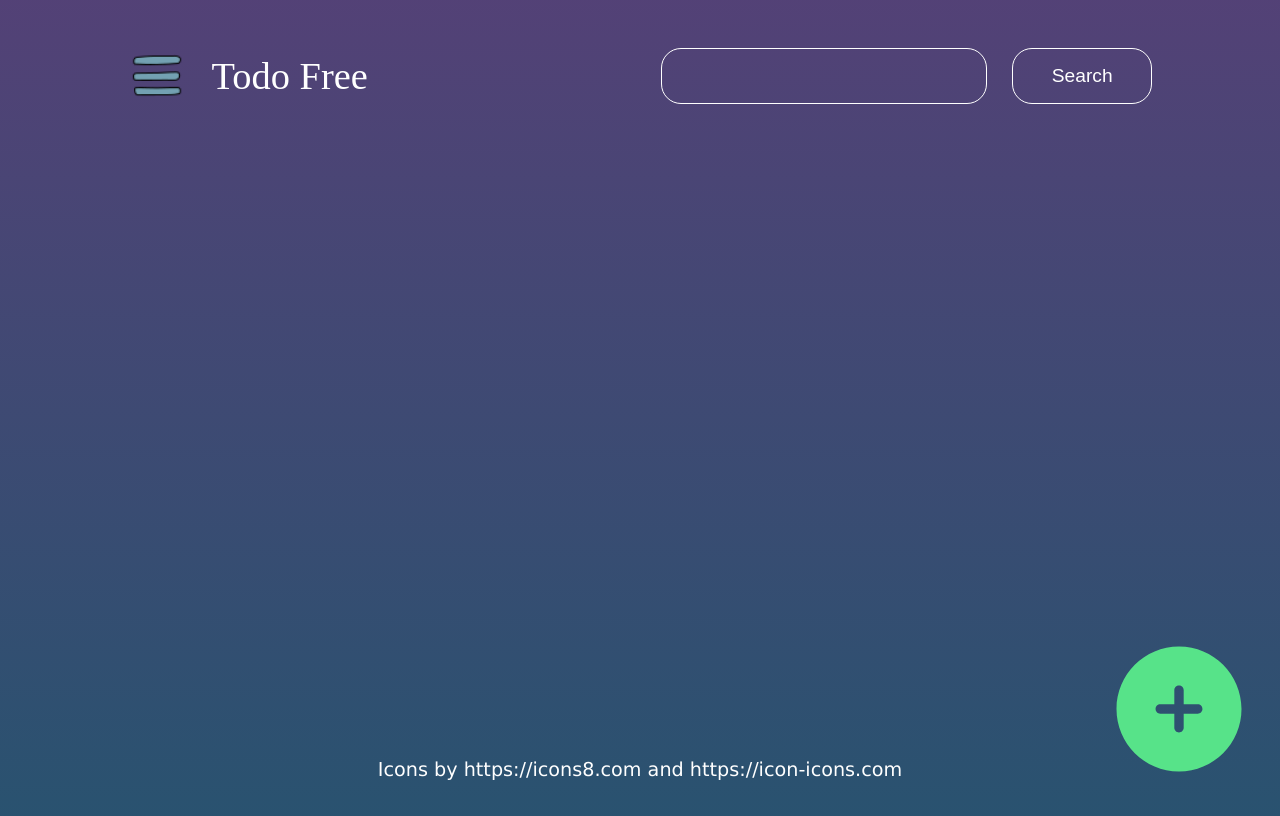
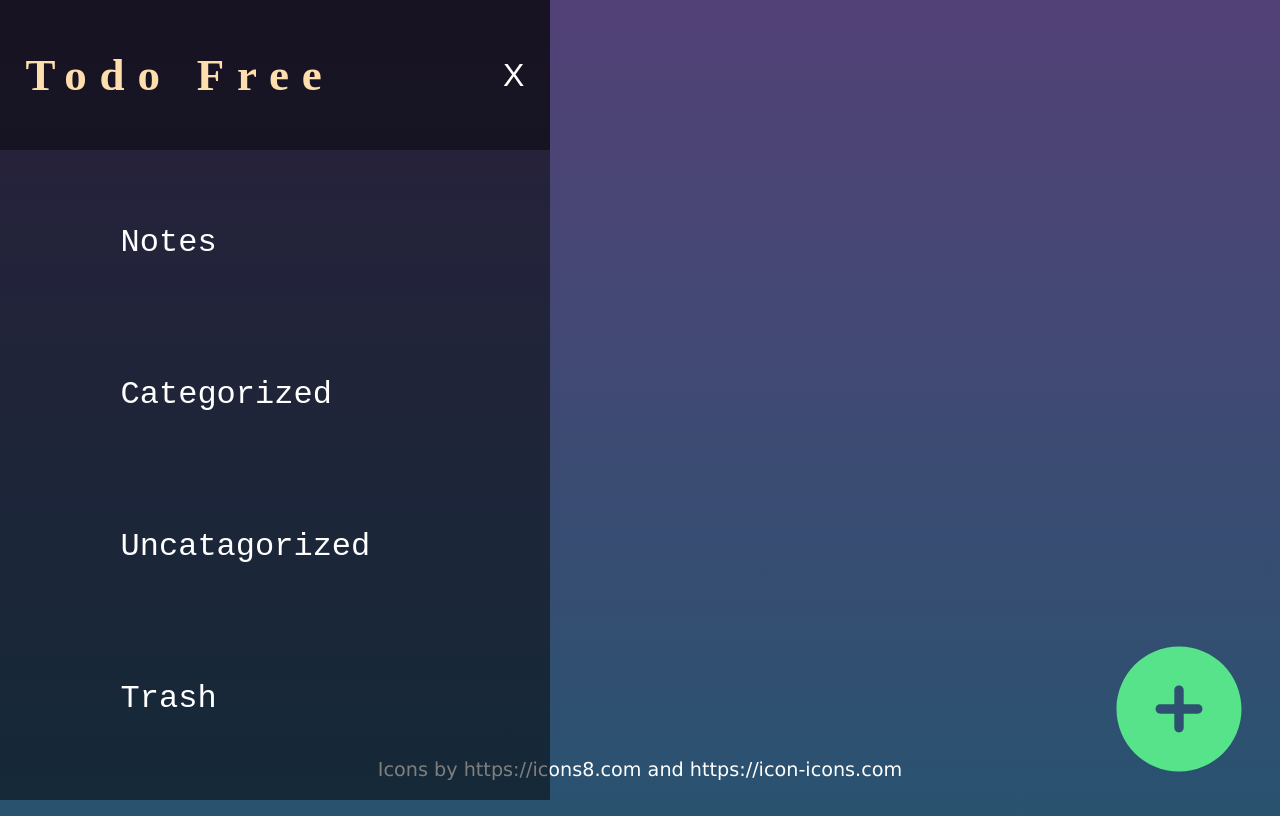
Before and after one commit to FluffyRudy/todo-app, a plain HTML site: page index.html in a window 1280 px wide. Both pictures are taken after a click on the button 157 px from the left and 76 px from the top of the page. Drawn offline with Linux system fonts and the light colour scheme.

Commit message:
package bundle after add  side menu bar

```diff
--- a/index.html
+++ b/index.html
@@ -1 +1 @@
-<!doctype html><html lang="en"><head><meta charset="UTF-8"><meta name="viewport" content="width=device-width,initial-scale=1"><title>Todo Free</title><link rel="icon" href="favicon.ico"><script defer="defer" src="main.js"></script></head><body><div id="container"><dialog><form><input id="todo-label" placeholder="Label" pattern="\w{4,}" required> <textarea name="description" id="todo-disc" rows="5" placeholder="Description" required></textarea> <input id="todo-deadline" placeholder="Deadline" onblur="(this.type='text')" onfocus="(this.type='date')"> <button id="add-todo">Save</button></form><button id="cancel-todo">Cancel</button></dialog></div></body></html>
+<!doctype html><html lang="en"><head><meta charset="UTF-8"><meta name="viewport" content="width=device-width,initial-scale=1"><title>Todo Free</title><link rel="icon" href="favicon.ico"><script defer="defer" src="main.js"></script></head><body><dialog><form><input id="todo-label" placeholder="Label" pattern="\w{4,}" required> <textarea name="description" id="todo-disc" rows="5" placeholder="Description"></textarea> <input id="todo-deadline" placeholder="Deadline" onblur="(this.type='text')" onfocus="(this.type='date')"> <button id="add-todo">Save</button> <button id="cancel-todo">Cancel</button></form></dialog><div id="container"></div></body></html>
--- a/main.js
+++ b/main.js
@@ -70,6 +70,13 @@ ___CSS_LOADER_EXPORT___.push([module.id, `#header {
     max-height: 200px;
     width: 80vw;
     margin: 2vh auto;
+    opacity: 1;
+    visibility: visible;
+}
+
+#header.invisible {
+    visibility: hidden;
+    opacity: 0;
 }
 
 #menu-button {
@@ -82,6 +89,13 @@ ___CSS_LOADER_EXPORT___.push([module.id, `#header {
     border: none;
     background-color: transparent;
     cursor: pointer;
+    z-index: 2;
+    opacity: 0.7;
+}
+
+
+#menu-button:focus {
+    opacity: 1;
 }
 
 #logo {
@@ -109,6 +123,95 @@ ___CSS_LOADER_EXPORT___.push([module.id, `#header {
     font-size: 1.2em;
 }
 
+#menu-bar {
+    z-index: 10;
+    position: fixed;
+    top: 0;
+    left: 0;
+    width: min(550px, 100vw);
+    height: 100vh;
+    background-color: rgba(0, 0, 0, 0.5);
+}
+
+#top-wrapper {
+    position: relative;
+    background: rgba(0, 0, 0, 0.4);
+    height: 150px;
+    line-height: 150px;
+}
+
+#menu-bar > ul {
+    margin-top: 6vh;
+    margin-left: 50%;
+    -webkit-transform: translateX(-80%);
+            transform: translateX(-80%);
+}
+
+#menu-bar > ul > li + li {
+    margin-top: 8vh;
+}
+
+#menu-bar > ul > li > button {
+    font-size: max(2.0em, min(2vw, 3vw));
+    font-family: monospace;
+}
+
+#menu-heading {
+    margin-top: 0;
+    font-size: max(45px, 2vmax);
+    letter-spacing: 1vw;
+    color: navajowhite;
+    margin-left: 2vw;
+}
+
+#menu-bar button {
+    background-color: transparent;
+    border: none;
+    color: #fff;
+    padding: 2vmax 2vmax;
+    border-radius: 1vmax;
+}
+
+#cancel-menu {
+    position: absolute;
+    top: 50%;
+    right: 0;
+    -webkit-transform: translateY(-50%);
+            transform: translateY(-50%);
+    font-size: 2em;
+    -webkit-transition: none;
+    transition: none;
+}
+
+#cancel-menu:hover {
+    background-color: red;
+    -webkit-transition: background-color 0.5s ease-in-out;
+    transition: background-color 0.5s ease-in-out;
+    border-radius: 1vmax;
+}
+
+#menu-bar > ul > li > button:hover {
+    background-color: navajowhite;
+    -webkit-transition: background-color 0.5s linear;
+    transition: background-color 0.5s linear;
+    color: #000;
+}
+
+#menu-bar {
+    visibility: hidden;
+    opacity: 0;
+    -webkit-transition-property: visibility, opacity;
+    transition-property: visibility, opacity;
+    -webkit-transition-duration: 0.5s, 0.5s;
+            transition-duration: 0.5s, 0.5s;
+    -webkit-transition-timing-function: linear, linear;
+            transition-timing-function: linear, linear;
+}
+
+#menu-bar.visible {
+    visibility: visible;
+    opacity: 1;
+}
 
 @media only screen and (max-width: 800px) {
     #header-left-child, #header-right-child {
@@ -127,7 +230,7 @@ ___CSS_LOADER_EXPORT___.push([module.id, `#header {
     #menu-button {
         position: fixed;
         left: 0;
-        z-index: 10;
+        z-index: 8;
         opacity: 0.5;
     }
 
@@ -205,6 +308,10 @@ ___CSS_LOADER_EXPORT___.push([module.id, `body {
 
 button {
     cursor: pointer;
+}
+
+ul {
+    list-style-type: none;
 }`, ""]);
 // Exports
 /* harmony default export */ const __WEBPACK_DEFAULT_EXPORT__ = (___CSS_LOADER_EXPORT___);
@@ -281,6 +388,7 @@ form > input, form > textarea {
     -webkit-box-sizing: border-box;
             box-sizing: border-box;
     text-align: center;
+    margin-top: 1vh;
 }
 
 input:focus, textarea:focus {
@@ -309,6 +417,7 @@ input:focus, textarea:focus {
    height: 80px;
    border: none;
    border-radius: 10px;
+   margin-top: 1vh;
 }
 
 #add-todo {
@@ -317,7 +426,8 @@ input:focus, textarea:focus {
 
 #todo-disc:focus {
     text-align: left;
-}`, ""]);
+}
+`, ""]);
 // Exports
 /* harmony default export */ const __WEBPACK_DEFAULT_EXPORT__ = (___CSS_LOADER_EXPORT___);
 
@@ -969,6 +1079,47 @@ class Widget {
         setWidgetAttribute(elem, attribute, value);
         return elem;
     }
+
+    static createHeading(level, content, attribute=undefined, value=undefined) {
+        const heading = textContainedElem(level, content, attribute, value);
+        return heading;
+    }
+
+    static createList(listElements, type="ul") {
+        const createAttribute = (text) => {
+            return text.toLowerCase().replace(' ', '-');
+        }
+        const elemType = (type == "ol") ? "ol" : "ul";
+        const ul = document.createElement(elemType);
+        listElements.forEach(elem => {
+            const listElem = document.createElement("li");
+            const navBtn   = Widget.createButton(elem, "id", createAttribute(elem));
+            listElem.appendChild(navBtn);
+            ul.appendChild(listElem);
+        })
+
+        return ul;
+    }
+
+    static createNavBar(navItems, attribute=undefined, value=undefined) {
+        const nav = document.createElement("nav");
+        const navElems = Widget.createList(navItems);
+        setWidgetAttribute(nav, attribute, value);
+        nav.appendChild(navElems);
+        return nav;
+    }
+
+    static createTodoUI(obj) {
+        const container = Widget.createContainer("id", "todo-ui");
+        const marker = document.createElement("input");
+        marker.type = "checkbox";
+        const label = document.createElement("span");
+        label.appendChild(document.createTextNode(obj.label));
+        container.appendChild(marker);
+        container.appendChild(label);
+        container.style.display = "block";
+        return container;
+    }
 }
 
 
@@ -998,7 +1149,37 @@ function createHeader() {
     return header;
 }
 
+function toggleMenu() {
+    document.getElementById("menu-bar")
+        .classList.toggle("visible");
+    document.getElementById("header").classList.toggle("invisible");
+    document.getElementById("add-button").classList.toggle("invisible");
+}
 
+function createMenu() {
+    const navElemLabels = ["Notes", "Categorized", "Uncatagorized", "Trash"];
+    const navElement    = Widget.createNavBar(navElemLabels, "id", "menu-bar");
+    const headCancelContainer = Widget.createContainer("id", "top-wrapper");
+    headCancelContainer.appendChild(createMenuHeading());
+    headCancelContainer.appendChild(createMenuCancelButton());
+    navElement.insertBefore(headCancelContainer, navElement.firstChild);
+    return navElement;
+}
+
+function createMenuHeading() {
+    return Widget.createHeading("h1", "Todo Free", "id", "menu-heading");
+}
+
+function createMenuCancelButton() {
+    return Widget.createButton("X", "id", "cancel-menu");
+}
+
+function registerMenuEventListers() {
+    document.getElementById("menu-button")
+        .addEventListener('click', toggleMenu)
+    document.getElementById("cancel-menu")
+        .addEventListener('click', toggleMenu);
+}
 // EXTERNAL MODULE: ./node_modules/css-loader/dist/cjs.js!./node_modules/postcss-loader/dist/cjs.js!./src/styles/footer.css
 var footer = __webpack_require__(479);
 ;// CONCATENATED MODULE: ./src/styles/footer.css
@@ -1084,18 +1265,24 @@ class Todo {
 
 ;// CONCATENATED MODULE: ./src/lib/storage.js
 class Storage {
-    static storage = {};
+    static  counter = 0;
+    static todoObjstorage = {};
 
-    static getStorage() {
-        return Storage.storage;
+    static getObjStorage() {
+        return Storage.todoObjstorage;
     }
 
-    static addToStorage(value) {
+    static getUIStorage() {
+        return Storage.todoUIStorage;
+    }
+
+    static addToStorage(value, uiValue) {
         const id = window.crypto.getRandomValues(new Uint32Array(10))
                         .reduce((uniqueID, ID) => {
                             return uniqueID + ID.toString(36)
                         }, "");
-        Storage.storage[id] = value;
+        Storage.todoObjstorage[id] = value;
+
     }
 }
 
@@ -1108,6 +1295,23 @@ class Storage {
 
 function displayPopUp() {
     document.querySelector("dialog").showModal();
+}
+
+function displayErrorPopup(erroMsg) {
+    const popup = document.createElement("dialog");
+    popup.style.width = "min(600px, 100vw)";
+    popup.style.backgroundColor = "rgba(255, 0, 0, 0.5)";
+    document.body.appendChild(popup);
+    const popupContent = Widget.createText(erroMsg);
+    popupContent.style.fontSize = "3em";
+    popupContent.style.fontFamily = "monospace";
+    popupContent.style.color = "white";
+    popupContent.style.textAlign = "center";
+    popup.appendChild(popupContent);
+    popup.showModal();
+    setTimeout(() => {
+        popup.close()
+    }, 2000);
 }
 
 function getUserInputs() {
@@ -1125,8 +1329,16 @@ function closePopup(e) {
 function addTodo(e) {
     const userInput = getUserInputs();
     const todoObj = new Todo(...userInput);
-    Storage.addToStorage(todoObj);
-    console.log(Storage.getStorage());
+    if (userInput[0].length < 4) {
+        e.preventDefault();
+        displayErrorPopup("Provide proper label");
+        return;
+    } else if (userInput[1].length < 4) {
+        e.preventDefault();
+        displayErrorPopup("Provide proper description");
+        return;
+    }
+    Storage.addToStorage(todoObj, Widget.createTodoUI);
     closePopup(e);
 }
 
@@ -1134,7 +1346,7 @@ function TodoAddButton() {
     return Widget.createButton("", "id", "add-button");
 }
 
-function registerEventListener() {
+function registerUserInputListener() {
     document.getElementById("add-button")
         .addEventListener('click', displayPopUp);
     document.getElementById("add-todo")
@@ -1149,13 +1361,17 @@ function registerEventListener() {
 
 
 
+
+
 const container = document.getElementById("container");
 
+container.appendChild(createMenu());
 container.appendChild(createHeader())
 container.appendChild(createFooter());
 container.appendChild(TodoAddButton());
 
-registerEventListener();
+registerMenuEventListers();
+registerUserInputListener();
 })();
 
 /******/ })()
```
